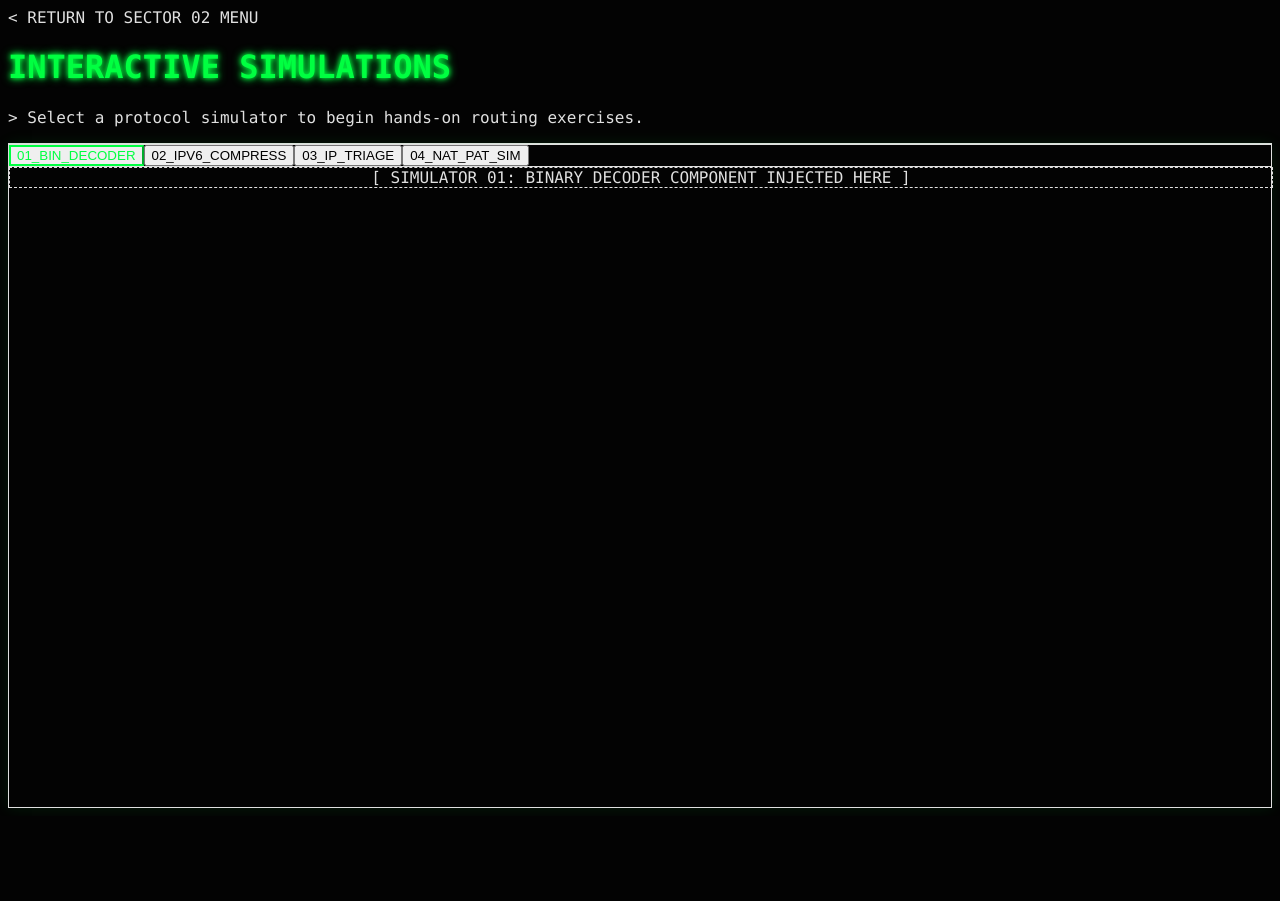
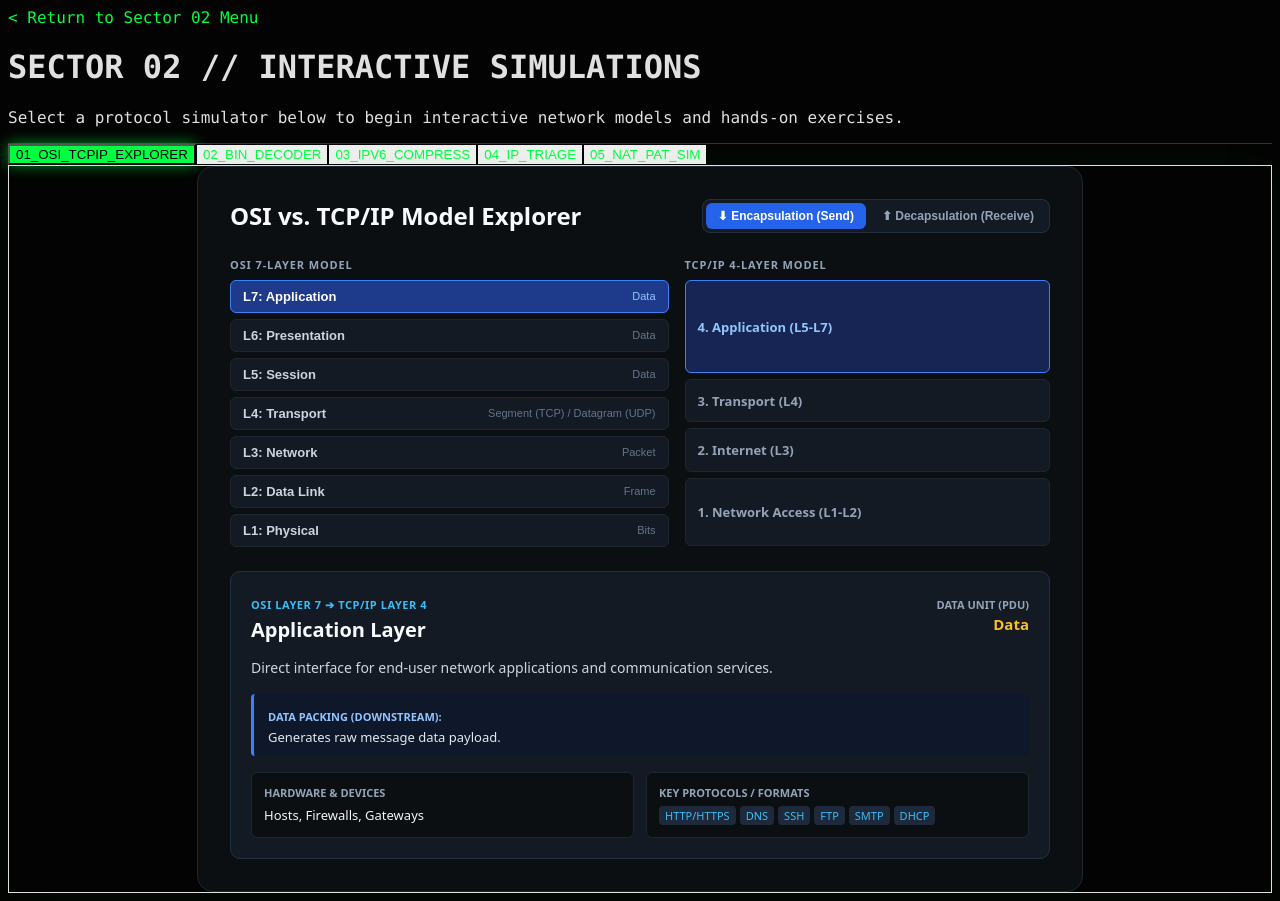
Before and after one commit to vvagraphics/wh1t3-r4bb1t, a Next.js app: page /course/network-plus/module-2/interactives in a window 1280 px wide. Before the commit the page ends 816 px from the top, so only its background shows below. Built offline with nearby package versions, Linux system fonts and the light colour scheme.

Commit message:
module 3 awaiting material

```diff
--- a/app/course/network-plus/module-2/interactives/page.tsx
+++ b/app/course/network-plus/module-2/interactives/page.tsx
@@ -1,93 +1,80 @@
 "use client";
 
-import { useState } from "react";
-import Link from "next/link";
-// IMPORT YOUR GENERATED COMPONENTS HERE ONCE CREATED:
-// import BinaryDecoder from "./components/BinaryDecoder";
-// import IPv6Condenser from "./components/IPv6Condenser";
-// import IPTriage from "./components/IPTriage";
-// import NATSimulator from "./components/NATSimulator";
+import InteractiveViewer, { Simulation } from "@/components/InteractiveViewer";
+import OsiTcpIpExplorer from "@/components/Interactives/Module2/OsiTcpIpExplorer";
 
-export default function Module2Interactives() {
-  const [activeTab, setActiveTab] = useState("binary");
+export default function Module2InteractivesPage() {
+  const simulations: Simulation[] = [
+    {
+      id: "osi-tcpip",
+      label: "01_OSI_TCPIP_EXPLORER",
+      component: <OsiTcpIpExplorer />,
+    },
+    {
+      id: "binary-decoder",
+      label: "02_BIN_DECODER",
+      component: (
+        <div className="h-96 w-full flex flex-col items-center justify-center border border-dashed border-[#00ff41]/30 p-8 text-[#00ff41]/70 font-mono text-center">
+          <p className="text-lg font-bold uppercase tracking-wider mb-2">
+            [ SIMULATOR 02: BINARY DECODER ]
+          </p>
+          <span className="text-xs text-gray-500">
+            Awaiting module documentation to wire the sub-component.
+          </span>
+        </div>
+      ),
+    },
+    {
+      id: "ipv6-condenser",
+      label: "03_IPV6_COMPRESS",
+      component: (
+        <div className="h-96 w-full flex flex-col items-center justify-center border border-dashed border-[#00ff41]/30 p-8 text-[#00ff41]/70 font-mono text-center">
+          <p className="text-lg font-bold uppercase tracking-wider mb-2">
+            [ SIMULATOR 03: IPV6 COMPRESSION ENGINE ]
+          </p>
+          <span className="text-xs text-gray-500">
+            Awaiting module documentation to wire the sub-component.
+          </span>
+        </div>
+      ),
+    },
+    {
+      id: "ip-triage",
+      label: "04_IP_TRIAGE",
+      component: (
+        <div className="h-96 w-full flex flex-col items-center justify-center border border-dashed border-[#00ff41]/30 p-8 text-[#00ff41]/70 font-mono text-center">
+          <p className="text-lg font-bold uppercase tracking-wider mb-2">
+            [ SIMULATOR 04: IP TRIAGE TERMINAL ]
+          </p>
+          <span className="text-xs text-gray-500">
+            Awaiting module documentation to wire the sub-component.
+          </span>
+        </div>
+      ),
+    },
+    {
+      id: "nat-pat",
+      label: "05_NAT_PAT_SIM",
+      component: (
+        <div className="h-96 w-full flex flex-col items-center justify-center border border-dashed border-[#00ff41]/30 p-8 text-[#00ff41]/70 font-mono text-center">
+          <p className="text-lg font-bold uppercase tracking-wider mb-2">
+            [ SIMULATOR 05: NAT/PAT SIMULATOR ]
+          </p>
+          <span className="text-xs text-gray-500">
+            Awaiting module documentation to wire the sub-component.
+          </span>
+        </div>
+      ),
+    },
+  ];
 
   return (
-    <div className="min-h-screen bg-black text-white font-mono p-6 md:p-12 lg:p-16 max-w-6xl mx-auto flex flex-col select-none">
-
-      {/* Navigation Return */}
-      <div className="mb-8">
-        <Link
-          href="/course/network-plus/module-2"
-          className="text-xs md:text-sm font-bold text-gray-400 hover:text-[#00ff41] transition-colors uppercase tracking-wider"
-        >
-          &lt; Return to Sector 02 Menu
-        </Link>
-      </div>
-
-      {/* Header */}
-      <div className="mb-8 border-b border-green-950 pb-4">
-        <h1 className="text-3xl md:text-5xl font-bold tracking-widest text-[#00ff41] uppercase text-shadow-neon">
-          Interactive Simulations
-        </h1>
-        <p className="text-xs md:text-sm text-gray-400 mt-2 tracking-wide">
-          &gt; Select a protocol simulator to begin hands-on routing exercises.
-        </p>
-      </div>
-
-      {/* Terminal UI Container */}
-      <div className="flex-grow flex flex-col border border-green-900/50 bg-black/60 shadow-[0_0_15px_rgba(0,255,65,0.1)]">
-
-        {/* Tab Navigation */}
-        <div className="flex border-b border-green-900/50 bg-green-950/20 overflow-x-auto hide-scrollbar">
-          {[
-            { id: "binary", label: "01_BIN_DECODER" },
-            { id: "ipv6", label: "02_IPV6_COMPRESS" },
-            { id: "triage", label: "03_IP_TRIAGE" },
-            { id: "nat", label: "04_NAT_PAT_SIM" },
-          ].map((tab) => (
-            <button
-              key={tab.id}
-              onClick={() => setActiveTab(tab.id)}
-              className={`px-6 py-3 text-xs md:text-sm font-bold uppercase tracking-wider transition-all whitespace-nowrap ${
-                activeTab === tab.id
-                  ? "text-[#00ff41] border-b-2 border-[#00ff41] bg-black"
-                  : "text-green-800 hover:text-green-500 hover:bg-green-900/20"
-              }`}
-            >
-              {tab.label}
-            </button>
-          ))}
-        </div>
-
-        {/* Interactive Content Area */}
-        <div className="flex-grow p-6 md:p-8 relative">
-          {activeTab === "binary" && (
-            <div className="h-full w-full flex items-center justify-center border border-dashed border-green-900/30 p-8 text-green-700">
-              {/* <BinaryDecoder /> */}
-              [ SIMULATOR 01: BINARY DECODER COMPONENT INJECTED HERE ]
-            </div>
-          )}
-          {activeTab === "ipv6" && (
-            <div className="h-full w-full flex items-center justify-center border border-dashed border-green-900/30 p-8 text-green-700">
-              {/* <IPv6Condenser /> */}
-              [ SIMULATOR 02: IPV6 ENGINE COMPONENT INJECTED HERE ]
-            </div>
-          )}
-          {activeTab === "triage" && (
-            <div className="h-full w-full flex items-center justify-center border border-dashed border-green-900/30 p-8 text-green-700">
-              {/* <IPTriage /> */}
-              [ SIMULATOR 03: IP TRIAGE COMPONENT INJECTED HERE ]
-            </div>
-          )}
-          {activeTab === "nat" && (
-            <div className="h-full w-full flex items-center justify-center border border-dashed border-green-900/30 p-8 text-green-700">
-              {/* <NATSimulator /> */}
-              [ SIMULATOR 04: NAT/PAT TERMINAL COMPONENT INJECTED HERE ]
-            </div>
-          )}
-        </div>
-
-      </div>
-    </div>
+    <InteractiveViewer
+      title="Sector 02 // Interactive Simulations"
+      description="Select a protocol simulator below to begin interactive network models and hands-on exercises."
+      backLink="/course/network-plus/module-2"
+      backLabel="Return to Sector 02 Menu"
+      simulations={simulations}
+    />
   );
 }
--- a/app/course/network-plus/module-3/flashcards/page.tsx
+++ b/app/course/network-plus/module-3/flashcards/page.tsx
@@ -1,11 +1,15 @@
-// import FlashcardViewer from '@/components/FlashcardViewer';
-// import module3Cards from '@/data/network-plus/module3-cards.json';
+"use client";
+import FlashcardViewer from "@/components/FlashcardViewer";
+import module3Cards from "@/data/network-plus/module3-cards.json";
 
-// export default function Module3Flashcards() {
-//   return (
-//     <div className="p-6">
-//       <h1 className="text-2xl font-bold mb-4">Module 3 Flashcards</h1>
-//       <FlashcardViewer cards={module3Cards} />
-//     </div>
-//   );
-// }
+export default function Module3FlashcardsPage() {
+  return (
+    <FlashcardViewer
+      title="Sector 03 // Flashcards"
+      description="Test your recall on cabling standards, topologies, and network devices."
+      backLink="/course/network-plus/module-3"
+      backLabel="Return to Sector 03 Menu"
+      cards={module3Cards}
+    />
+  );
+}
--- a/app/course/network-plus/module-3/interactives/page.tsx
+++ b/app/course/network-plus/module-3/interactives/page.tsx
@@ -0,0 +1,57 @@
+"use client";
+import InteractiveViewer, { Simulation } from "@/components/InteractiveViewer";
+
+export default function Module3InteractivesPage() {
+  const simulations: Simulation[] = [
+    {
+      id: "media-connector",
+      label: "01_CABLE_TERMINATOR",
+      component: (
+        <div className="h-96 w-full flex flex-col items-center justify-center border border-dashed border-[#00ff41]/30 p-8 text-[#00ff41]/70 font-mono text-center">
+          <p className="text-lg font-bold uppercase tracking-wider mb-2">[ SIMULATOR 01: MEDIA & CONNECTOR LAB ]</p>
+          <span className="text-xs text-gray-500">Awaiting component wiring for UTP/Fiber matching.</span>
+        </div>
+      ),
+    },
+    {
+      id: "topology-architect",
+      label: "02_TOPOLOGY_ARCHITECT",
+      component: (
+        <div className="h-96 w-full flex flex-col items-center justify-center border border-dashed border-[#00ff41]/30 p-8 text-[#00ff41]/70 font-mono text-center">
+          <p className="text-lg font-bold uppercase tracking-wider mb-2">[ SIMULATOR 02: SPINE-LEAF BUILDER ]</p>
+          <span className="text-xs text-gray-500">Awaiting component wiring for topology mapping.</span>
+        </div>
+      ),
+    },
+    {
+      id: "mac-learning",
+      label: "03_MAC_LEARNING",
+      component: (
+        <div className="h-96 w-full flex flex-col items-center justify-center border border-dashed border-[#00ff41]/30 p-8 text-[#00ff41]/70 font-mono text-center">
+          <p className="text-lg font-bold uppercase tracking-wider mb-2">[ SIMULATOR 03: SWITCH MAC ENGINE ]</p>
+          <span className="text-xs text-gray-500">Awaiting component wiring for Layer 2 forwarding.</span>
+        </div>
+      ),
+    },
+    {
+      id: "firewall-acl",
+      label: "04_FIREWALL_ACL",
+      component: (
+        <div className="h-96 w-full flex flex-col items-center justify-center border border-dashed border-[#00ff41]/30 p-8 text-[#00ff41]/70 font-mono text-center">
+          <p className="text-lg font-bold uppercase tracking-wider mb-2">[ SIMULATOR 04: ACL CONFIGURATOR ]</p>
+          <span className="text-xs text-gray-500">Awaiting component wiring for packet filtering rules.</span>
+        </div>
+      ),
+    }
+  ];
+
+  return (
+    <InteractiveViewer
+      title="Sector 03 // Interactives"
+      description="Apply your knowledge of cabling, network design, and device logic."
+      backLink="/course/network-plus/module-3"
+      backLabel="Return to Sector 03 Menu"
+      simulations={simulations}
+    />
+  );
+}
--- a/app/course/network-plus/module-3/media/page.tsx
+++ b/app/course/network-plus/module-3/media/page.tsx
@@ -0,0 +1,36 @@
+import MediaViewer, { MediaVideo } from "@/components/MediaViewer";
+
+const globalVideoArchive: MediaVideo[] = [
+  {
+    id: "vid-mod1",
+    moduleId: "01",
+    title: "Intro to Networking",
+    description: "Core networking concepts, OSI model, and TCP/IP overview.",
+    sourceUrl: "https://www.youtube.com/embed/cLuIbQkx0qo",
+  },
+  {
+    id: "vid-mod2",
+    moduleId: "02",
+    title: "Addressing Fundamentals",
+    description: "Deep dive into MAC, IPv4, IPv6, Subnetting, and NAT/PAT.",
+    sourceUrl: "https://www.youtube.com/embed/dQw4w9WgXcQ",
+  },
+  {
+    id: "vid-mod3",
+    moduleId: "03",
+    title: "Network Topologies - CompTIA Network+ N10-009 - 1.6",
+    description:
+      "Professor Messer covers Star, Hub-and-Spoke, Mesh, Hybrid, Spine and Leaf, and Point-to-Point topologies.",
+    sourceUrl: "https://www.youtube.com/embed/3ARTjvpZCoQ",
+  },
+];
+
+export default function Module3Media() {
+  return (
+    <MediaViewer
+      currentModuleId="03"
+      returnHref="/course/network-plus/module-3"
+      videos={globalVideoArchive}
+    />
+  );
+}
```
Also changed, not shown: app/course/network-plus/module-3/cheatsheets/page.tsx (+32 -10 lines), app/course/network-plus/module-3/page.tsx (+63 -25 lines), app/course/network-plus/page.tsx (+50 -5 lines).
